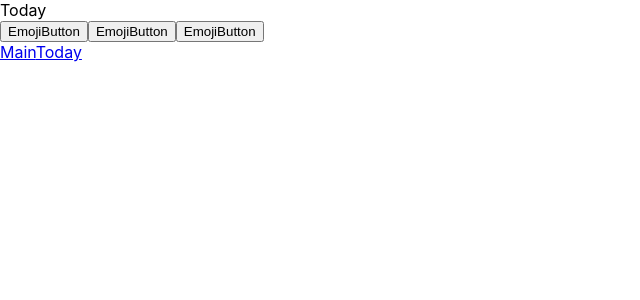
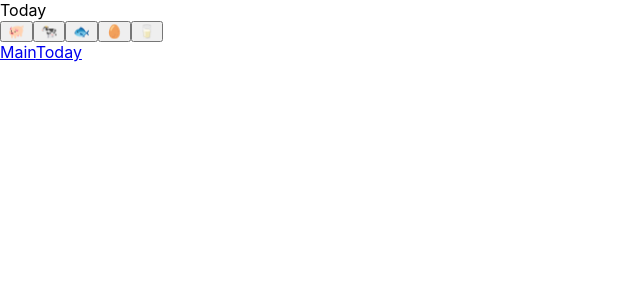
Before and after one commit to veggie-meal/veggie_web, a React (Create React App) app: page /today in a window 1280 px wide. Shown: the top 300 px of the page, without its empty margins (0-640 px from the left). Built offline with nearby package versions, Linux system fonts and the light colour scheme.

Commit message:
Add 'food' prop to EmojiButton

```diff
--- a/src/components/EmojiButton.js
+++ b/src/components/EmojiButton.js
@@ -1,8 +1,8 @@
 import React from 'react';
 
-function EmojiButton() {
+function EmojiButton({ food }) {
   return (
-    <button>EmojiButton</button>
+    <button>{ food }</button>
   );
 }
 
--- a/src/pages/Today.js
+++ b/src/pages/Today.js
@@ -6,9 +6,11 @@ function Today() {
     <div>
       <header>Today</header>
       <main>
-        <EmojiButton />
-        <EmojiButton />
-        <EmojiButton />
+        <EmojiButton food="🐖" />
+        <EmojiButton food="🐄" />
+        <EmojiButton food="🐟" />
+        <EmojiButton food="🥚" />
+        <EmojiButton food="🥛" />
       </main>
     </div>
   );
```
